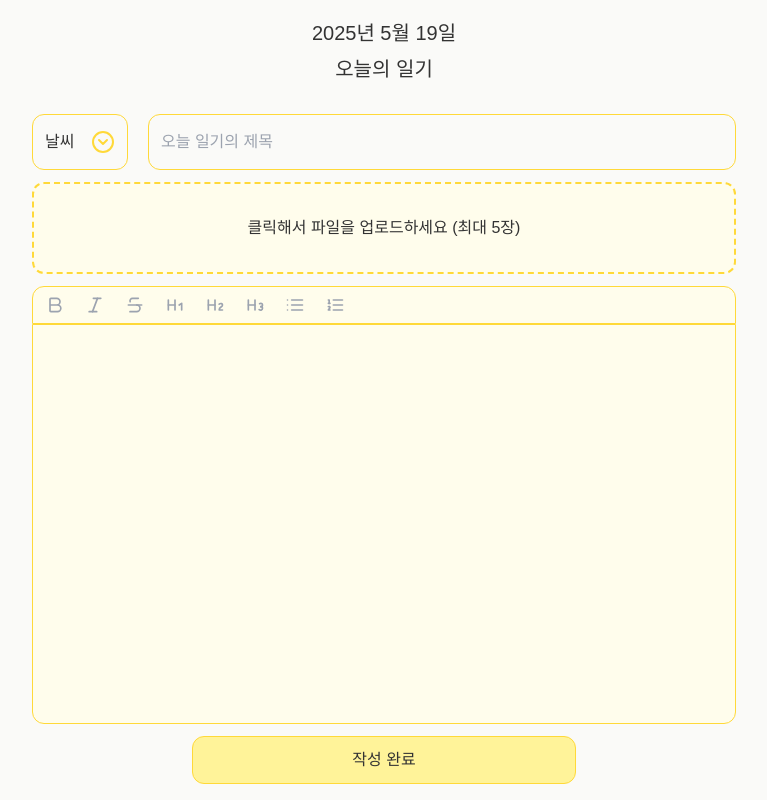
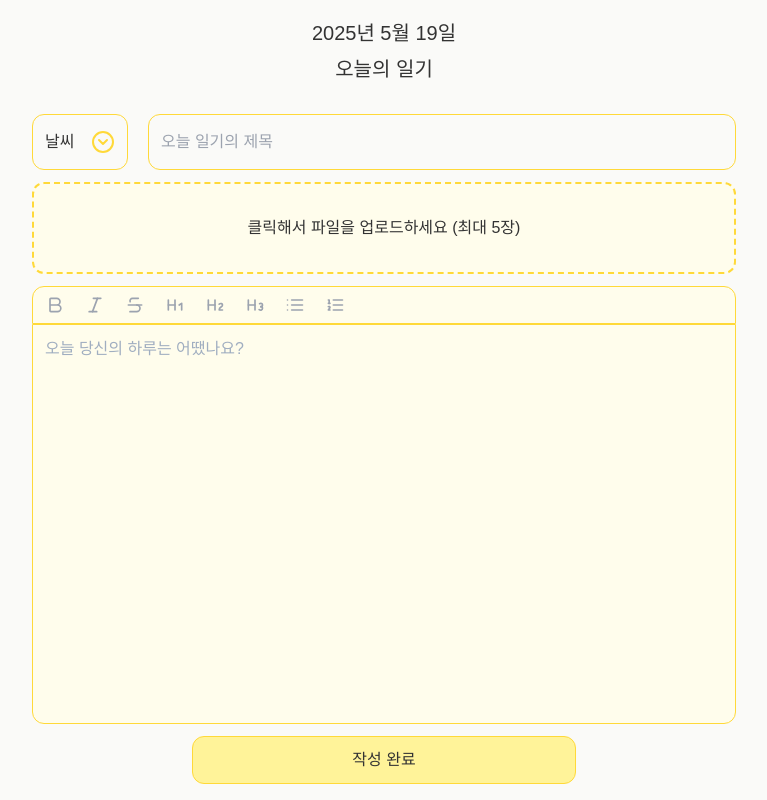
Before and after one commit to xuuwon/maeumgyeol, a Next.js app: page /write in a window 1280 px wide. Shown: the whole page, without its empty margins (256-1023 px from the left). Built offline with nearby package versions, Linux system fonts and the light colour scheme; a web font is replaced by a local one.

Commit message:
style: Tiptap 에디터 기본 편집기(ProseMirror) 스타일링 변경

```diff
--- a/src/app/globals.css
+++ b/src/app/globals.css
@@ -24,3 +24,17 @@ body {
   font-family: 'IM_Hyemin', sans-serif;
   font-size: 16px;
 }
+
+.ProseMirror:focus {
+  outline: none;
+  box-shadow: none;
+}
+
+.ProseMirror p.is-empty:first-child::before {
+  content: attr(data-placeholder);
+  float: left;
+  color: #a0aec0; /* Tailwind의 gray-400 정도 색상 */
+  pointer-events: none;
+  height: 0;
+  user-select: none;
+}
```
